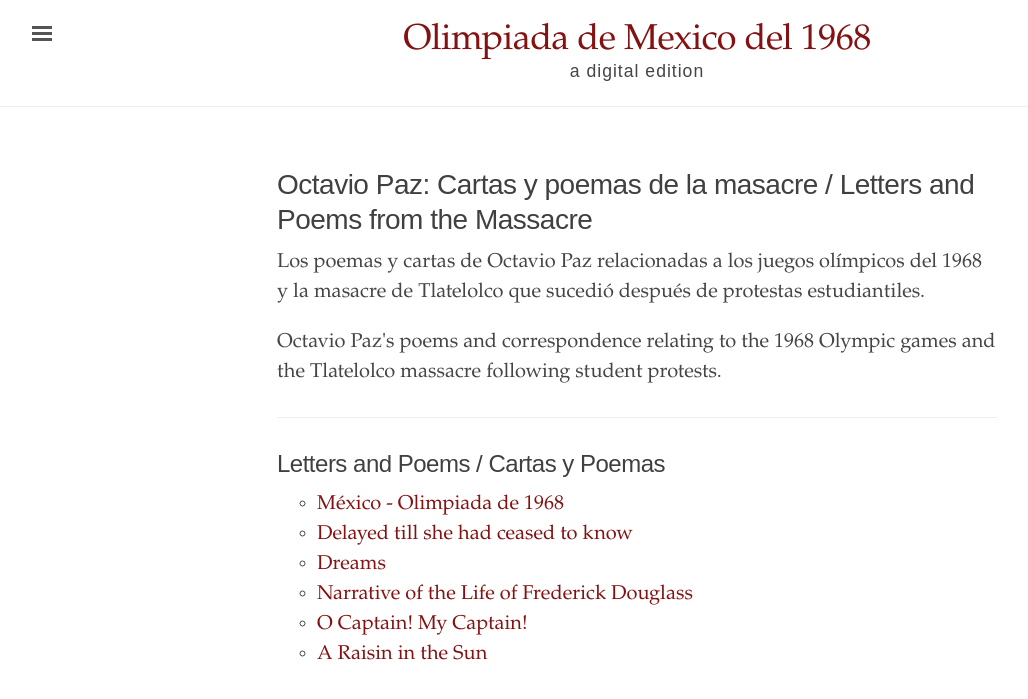
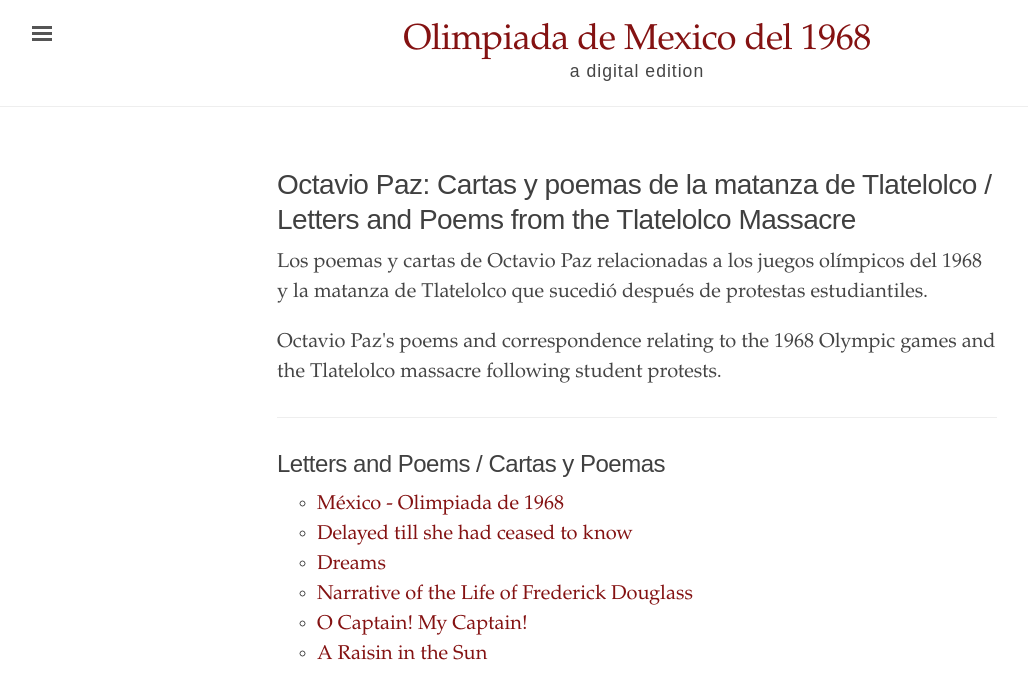
Before and after one commit to sophie-mcm/1984, a Jekyll site: the page built from index.html, in a window 1280 px wide. Shown: the top 699 px of the page, without its empty margins (3-1031 px from the left). Built offline with Jekyll 4.4.1, drawn with Linux system fonts in a browser that asks for light colours.

Commit message:
masacre -> matanza

```diff
--- a/index.html
+++ b/index.html
@@ -3,10 +3,10 @@
 title: "La Olimpiada de 1968"
 ---
 <div class="introduction">
-  <h1>Octavio Paz: Cartas y poemas de la masacre / Letters and Poems from the Massacre</h1>
+  <h1>Octavio Paz: Cartas y poemas de la matanza de Tlatelolco / Letters and Poems from the Tlatelolco Massacre</h1>
 
 <p>
-  Los poemas y cartas de Octavio Paz relacionadas a los juegos olímpicos del 1968 y la masacre de Tlatelolco que sucedió después de protestas estudiantiles.
+  Los poemas y cartas de Octavio Paz relacionadas a los juegos olímpicos del 1968 y la matanza de Tlatelolco que sucedió después de protestas estudiantiles.
 </p>
 <p>
   Octavio Paz's poems and correspondence relating to the 1968 Olympic games and the Tlatelolco massacre following student protests.
```
